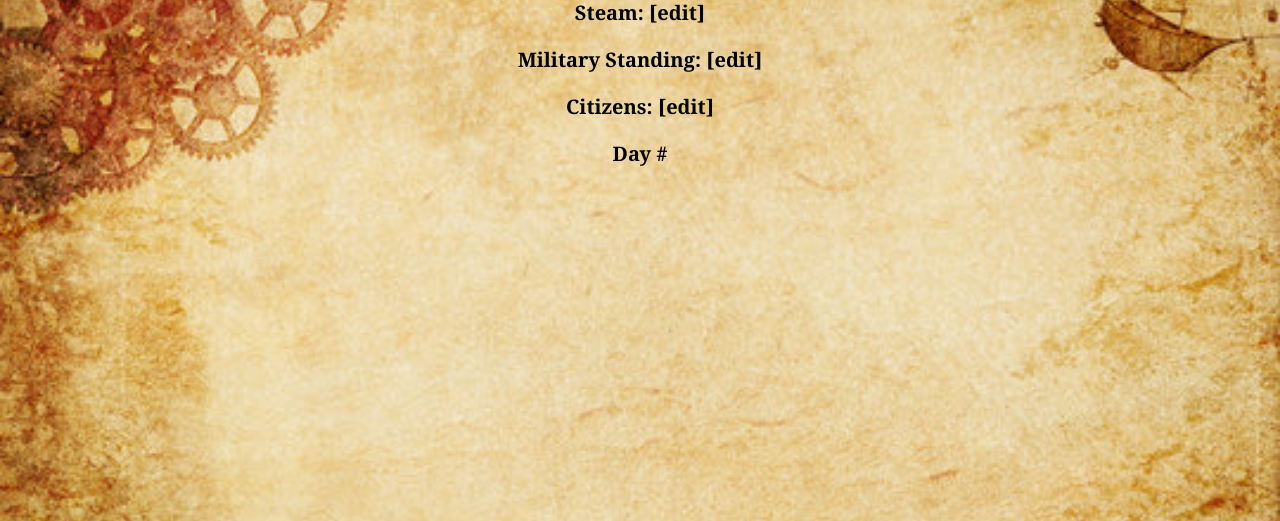
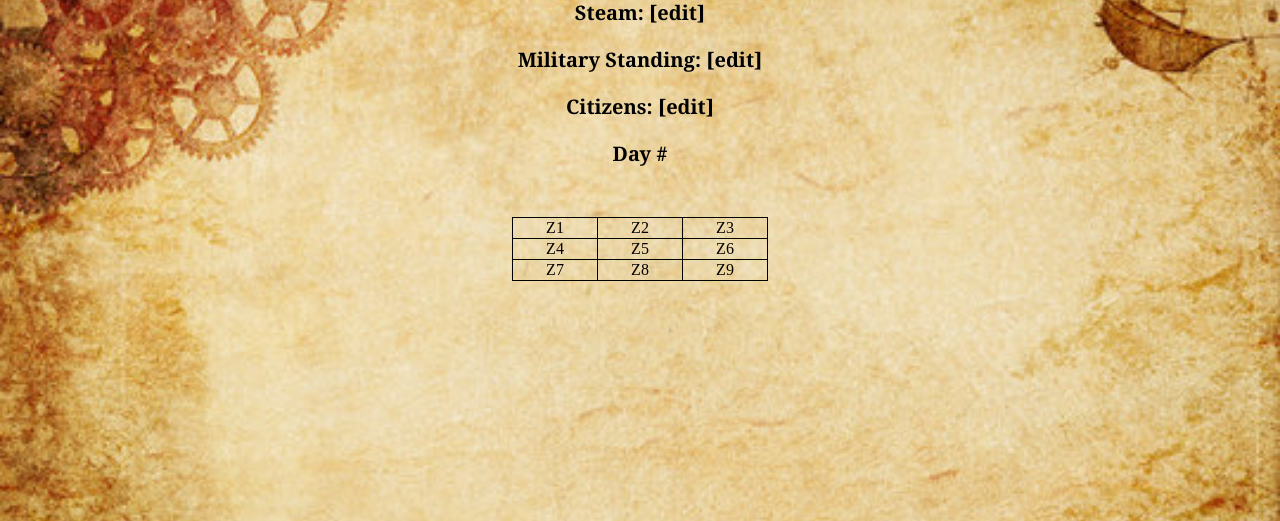
Before and after one commit to Emersonp7/SteamSpire, a Flask app: page /game in a window 1280 px wide. Shown: the part 115-636 px from the top of the page. Run offline with Flask 3, Linux system fonts and the light colour scheme.

Commit message:
set up for game

```diff
--- a/backend/app.py
+++ b/backend/app.py
@@ -90,7 +90,8 @@ def homepage():
 
 @app.route('/game', methods=['GET'])
 def game():
-
+    code = request.args.get("code")
+    print(f"Code: {code}")
     return render_template("game.html")
 
 @app.route('/story', methods=['GET'])
--- a/backend/static/css/main.css
+++ b/backend/static/css/main.css
@@ -46,3 +46,13 @@ p {
     font-family: 'Cambria', sans-serif;
     font-weight: bold;
 }
+#grid {
+    width: 20%;
+    border-collapse: collapse;
+    margin: 50px auto 0 auto; /* 50px top margin, auto left/right */
+}
+
+td {
+    border: 1px solid black;
+    text-align: center;
+}
--- a/backend/templates/game.html
+++ b/backend/templates/game.html
@@ -5,6 +5,7 @@
 {% endblock %}
 
 {% block body %}
+
 <div>
     <h2>Player Information</h2>
     <div class="leftside">
@@ -19,5 +20,22 @@
 </div>
 <div>
     <!-- grid -->
+    <table id="grid">
+        <tr>
+            <td name="Z1">Z1</td>
+            <td name="Z2">Z2</td>
+            <td name="Z3">Z3</td>
+        </tr>
+        <tr>
+            <td name="Z4">Z4</td>
+            <td name="Z5">Z5</td>
+            <td name="Z6">Z6</td>
+        </tr>
+        <tr>
+            <td name="Z7">Z7</td>
+            <td name="Z8">Z8</td>
+            <td name="Z9">Z9</td>
+        </tr>
+        </table>
 </div>
 {% endblock %}
```
